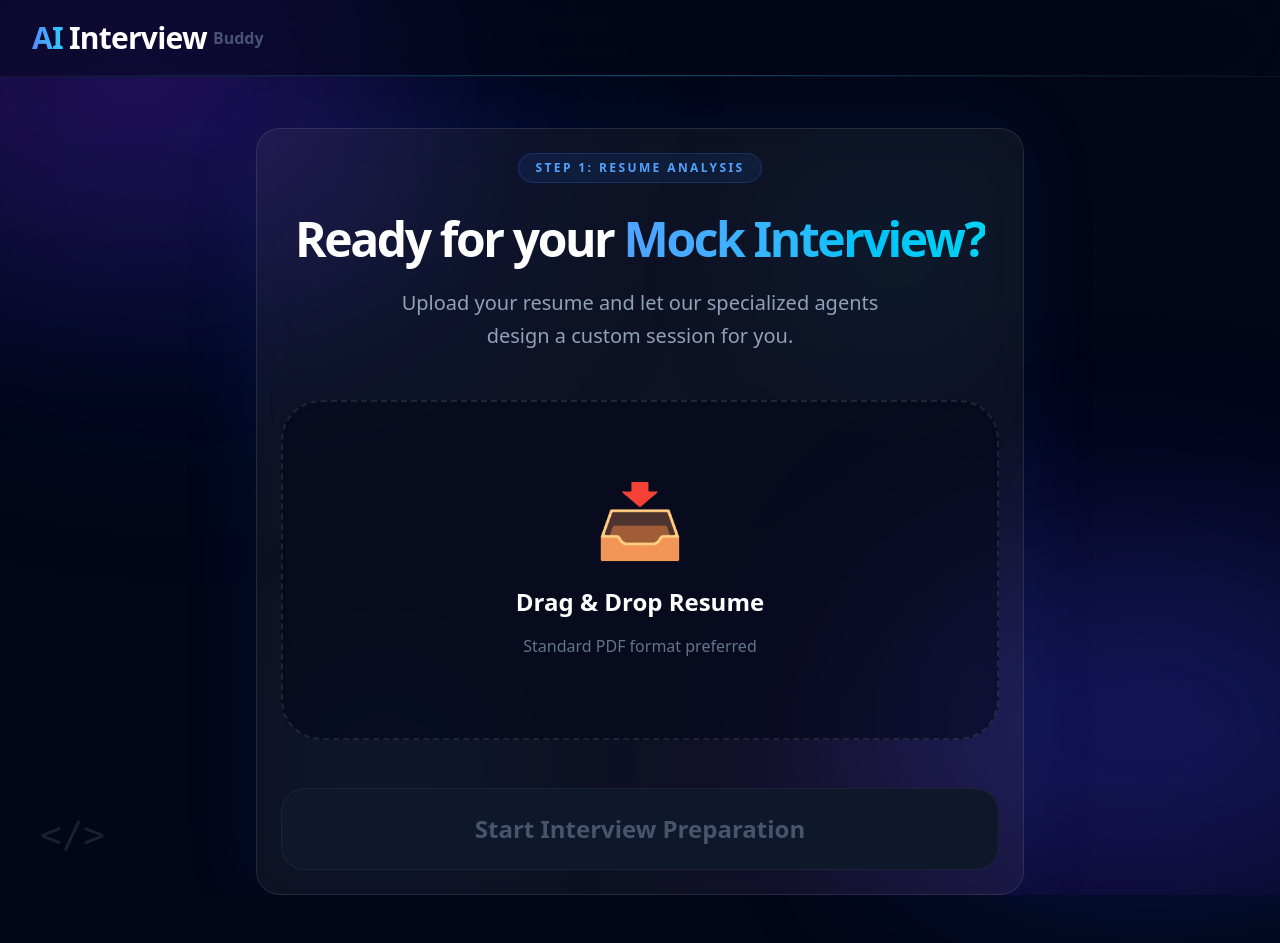
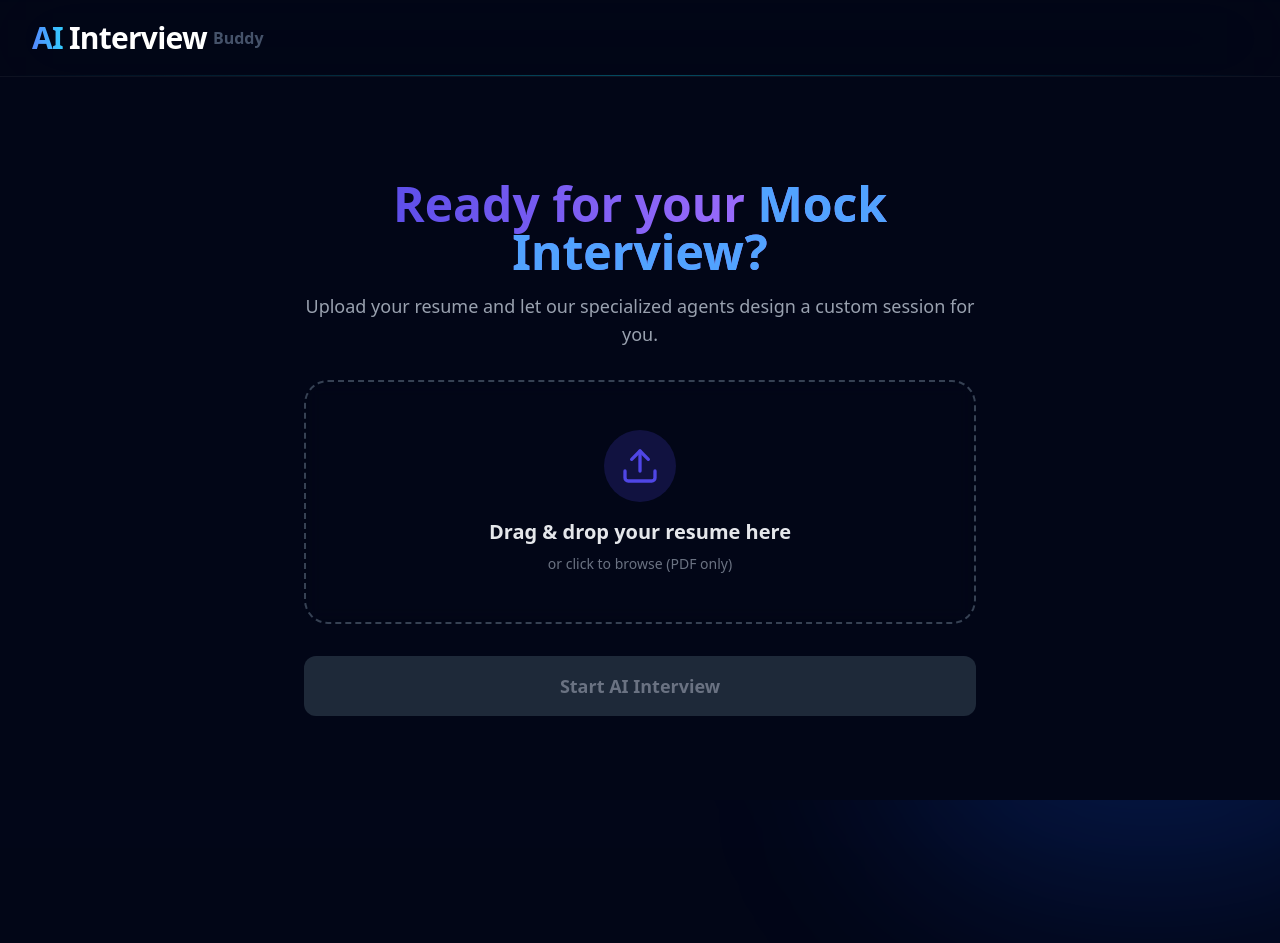
Before and after one commit to ranjan-18/AI-Interviewer, a React app in the folder frontend/: page /upload in a window 1280 px wide. After the commit the page ends 848 px from the top, so only its background shows below. Built offline with nearby package versions, Linux system fonts and the light colour scheme; the HTML template or start-up script is replaced by a standard one.

Commit message:
fix(backend): prevent startup crash

```diff
--- a/frontend/src/pages/UploadResumePage.jsx
+++ b/frontend/src/pages/UploadResumePage.jsx
@@ -1,165 +1,149 @@
-
 import React, { useState } from 'react';
+import { motion } from 'framer-motion';
+import { useDropzone } from 'react-dropzone';
+import { FileText, Upload, Loader2, AlertCircle } from 'lucide-react';
 import { useNavigate } from 'react-router-dom';
-import { motion, AnimatePresence } from 'framer-motion';
 import { uploadResume } from '../services/api';
 
-function UploadResumePage() {
+const UploadResumePage = () => {
     const [file, setFile] = useState(null);
-    const [uploading, setUploading] = useState(false);
-    const [error, setError] = useState('');
+    const [isLoading, setIsLoading] = useState(false);
+    const [error, setError] = useState(null);
     const navigate = useNavigate();
 
-    const handleFileChange = (e) => {
-        const selected = e.target.files[0];
-        if (selected && selected.type === 'application/pdf') {
-            setFile(selected);
-            setError('');
+    const onDrop = (acceptedFiles) => {
+        const selectedFile = acceptedFiles[0];
+        if (selectedFile?.type === 'application/pdf') {
+            setFile(selectedFile);
+            setError(null);
         } else {
             setError('Please upload a PDF file.');
         }
     };
 
+    const { getRootProps, getInputProps, isDragActive } = useDropzone({
+        onDrop,
+        accept: { 'application/pdf': ['.pdf'] },
+        multiple: false
+    });
+
     const handleUpload = async () => {
         if (!file) return;
-        setUploading(true);
+
+        setIsLoading(true);
+        setError(null);
+
         try {
-            const result = await uploadResume(file);
-            // Realistic AI Processing Simulation
-            setTimeout(() => {
-                navigate(`/interview/${result.resume_id}`);
-            }, 2500);
+            console.log("Starting upload for file:", file.name);
+            const response = await uploadResume(file);
+            console.log("Upload success:", response);
+            // Navigate to interview setup or start
+            navigate('/interview/setup', { state: { resumeId: response.resume_id, analysis: response.analysis } });
         } catch (err) {
-            console.error("Resume upload failed:", err);
+            console.error("Upload error caught in component:", err);
             let detail = "Please try again.";
+
             if (err.response) {
                 // Server responded with a status code outside 2xx range
+                console.error("Server Error Data:", err.response.data);
+                console.error("Server Error Status:", err.response.status);
                 detail = err.response.data?.detail || JSON.stringify(err.response.data) || `Status: ${err.response.status}`;
             } else if (err.request) {
                 // Request was made but no response received
+                console.error("No response received:", err.request);
                 detail = "No response from server. Check connection.";
             } else {
                 // Something happened in setting up the request
+                console.error("Request setup error:", err.message);
                 detail = err.message;
             }
-            setError(`Upload Failed: ${detail}`);
-            setUploading(false);
+
+            setError(`CRITICAL UPLOAD ERROR: ${detail}`);
+        } finally {
+            setIsLoading(false);
         }
     };
 
     return (
-        <div className="flex flex-col items-center justify-center relative overflow-hidden pt-32 container mx-auto px-6">
-
-            {/* Background Decos to match Landing */}
-            <div className="absolute inset-0 dots-pattern opacity-10" />
-            <div className="absolute top-[-10%] left-[-10%] w-[50%] h-[50%] bg-blue-600/10 blur-[120px] rounded-full" />
-            <div className="absolute bottom-[-10%] right-[-10%] w-[50%] h-[50%] bg-purple-600/10 blur-[120px] rounded-full" />
-
+        <div className="min-h-screen pt-24 px-4 flex flex-col items-center justify-center bg-background">
             <motion.div
-                initial={{ opacity: 0, scale: 0.95 }}
-                animate={{ opacity: 1, scale: 1 }}
-                className="w-full max-w-3xl glass-card rounded-[48px] p-16 relative overflow-hidden group shadow-[0_0_80px_rgba(37,99,235,0.1)] z-10"
+                initial={{ opacity: 0, y: 20 }}
+                animate={{ opacity: 1, y: 0 }}
+                className="max-w-2xl w-full space-y-8 text-center"
             >
-                {/* Scanning Laser Animation */}
-                {uploading && (
-                    <motion.div
-                        initial={{ top: "-10%" }}
-                        animate={{ top: "110%" }}
-                        transition={{ duration: 1.5, repeat: Infinity, ease: "linear" }}
-                        className="absolute left-0 right-0 h-1 bg-gradient-to-r from-transparent via-cyan-400 to-transparent z-20 shadow-[0_0_20px_rgba(34,211,238,0.8)]"
-                    />
-                )}
-
-                <div className="text-center relative z-10">
-                    <motion.div
-                        initial={{ y: -20, opacity: 0 }}
-                        animate={{ y: 0, opacity: 1 }}
-                        className="inline-block px-4 py-1.5 rounded-full bg-blue-500/10 border border-blue-500/20 text-blue-400 font-bold text-xs uppercase tracking-[0.2em] mb-8"
-                    >
-                        Step 1: Resume Analysis
-                    </motion.div>
-
-                    <h2 className="text-5xl font-[900] tracking-tighter text-white mb-6">
-                        Ready for your <span className="text-transparent bg-clip-text bg-gradient-to-r from-blue-400 to-cyan-400">Mock Interview?</span>
-                    </h2>
-                    <p className="text-slate-400 text-xl mb-12 max-w-lg mx-auto leading-relaxed">
+                <div className="space-y-4">
+                    <h1 className="text-4xl md:text-5xl font-bold bg-clip-text text-transparent bg-gradient-to-r from-primary to-purple-400">
+                        Ready for your <span className="text-blue-400">Mock Interview?</span>
+                    </h1>
+                    <p className="text-gray-400 text-lg">
                         Upload your resume and let our specialized agents design a custom session for you.
                     </p>
+                </div>
 
-                    <div className="relative group/zone">
-                        <input
-                            type="file"
-                            accept=".pdf"
-                            onChange={handleFileChange}
-                            className="absolute inset-0 w-full h-full opacity-0 cursor-pointer z-30"
-                            disabled={uploading}
-                        />
-                        <motion.div
-                            whileHover={{ scale: 1.02 }}
-                            whileTap={{ scale: 0.98 }}
-                            className="bg-slate-950/50 border-2 border-dashed border-white/10 rounded-[40px] p-20 transition-all group-hover/zone:border-cyan-500/50 group-hover/zone:bg-cyan-500/5 shadow-inner"
+                <div
+                    {...getRootProps()}
+                    className={`
+                        border-2 border-dashed rounded-3xl p-12 transition-all cursor-pointer bg-card/50 backdrop-blur-sm
+                        ${isDragActive ? 'border-primary bg-primary/10' : 'border-gray-700 hover:border-primary/50 hover:bg-card'}
+                        ${file ? 'border-green-500/50 bg-green-500/5' : ''}
+                    `}
                 >
-                            <div className="text-7xl mb-8 group-hover/zone:scale-110 transition-transform duration-500">
-                                {file ? "📑" : "📥"}
+                    <input {...getInputProps()} />
+                    <div className="flex flex-col items-center space-y-4">
+                        <div className={`p-4 rounded-full ${file ? 'bg-green-500/20 text-green-400' : 'bg-primary/20 text-primary'}`}>
+                            {file ? <FileText size={40} /> : <Upload size={40} />}
                         </div>
                         {file ? (
                             <div className="space-y-2">
-                                    <span className="text-cyan-400 text-2xl font-black block truncate px-6 leading-tight">{file.name}</span>
-                                    <span className="text-slate-500 font-medium">Click to replace file</span>
+                                <p className="text-xl font-semibold text-green-400">{file.name}</p>
+                                <p className="text-sm text-gray-500">Click to replace file</p>
                             </div>
                         ) : (
-                                <div className="space-y-4">
-                                    <span className="text-white text-2xl font-[800] block">Drag & Drop Resume</span>
-                                    <span className="text-slate-500 font-medium">Standard PDF format preferred</span>
+                            <div className="space-y-2">
+                                <p className="text-xl font-semibold text-gray-200">
+                                    {isDragActive ? "Drop your resume here" : "Drag & drop your resume here"}
+                                </p>
+                                <p className="text-sm text-gray-500">or click to browse (PDF only)</p>
                             </div>
                         )}
+                    </div>
+                </div>
+
+                {error && (
+                    <motion.div
+                        initial={{ opacity: 0 }}
+                        animate={{ opacity: 1 }}
+                        className="p-4 rounded-xl bg-red-500/10 border border-red-500/20 text-red-400 flex items-center justify-center space-x-2"
+                    >
+                        <AlertCircle size={20} />
+                        <span>{error}</span>
+                    </motion.div>
+                )}
+
+                <motion.button
+                    whileHover={{ scale: 1.02 }}
+                    whileTap={{ scale: 0.98 }}
+                    onClick={handleUpload}
+                    disabled={!file || isLoading}
+                    className={`
+                        w-full py-4 rounded-xl font-semibold text-lg transition-all
+                        ${!file || isLoading
+                            ? 'bg-gray-800 text-gray-500 cursor-not-allowed'
+                            : 'bg-gradient-to-r from-blue-600 to-indigo-600 text-white shadow-lg shadow-blue-500/25 hover:shadow-blue-500/40'}
+                    `}
+                >
+                    {isLoading ? (
+                        <span className="flex items-center justify-center space-x-2">
+                            <Loader2 className="animate-spin" />
+                            <span>Analyzing Profile...</span>
+                        </span>
+                    ) : (
+                        "Start AI Interview"
+                    )}
+                </motion.button>
             </motion.div>
         </div>
-
-                    <AnimatePresence>
-                        {error && (
-                            <motion.div
-                                initial={{ opacity: 0, height: 0 }}
-                                animate={{ opacity: 1, height: 'auto' }}
-                                exit={{ opacity: 0, height: 0 }}
-                                className="text-rose-400 font-bold mt-8 p-4 bg-rose-400/10 rounded-2xl border border-rose-400/20"
-                            >
-                                {error}
-                            </motion.div>
-                        )}
-                    </AnimatePresence>
-
-                    <motion.button
-                        whileHover={{ scale: 1.03 }}
-                        whileTap={{ scale: 0.97 }}
-                        onClick={handleUpload}
-                        disabled={!file || uploading}
-                        className={`mt-12 w-full py-6 rounded-3xl text-2xl font-[900] transition-all relative overflow-hidden
-              ${!file || uploading
-                                ? 'bg-slate-900 text-slate-600 cursor-not-allowed border border-white/5'
-                                : 'bg-gradient-to-r from-blue-700 to-blue-500 text-white shadow-[0_0_50px_rgba(37,99,235,0.4)] hover:shadow-[0_0_70px_rgba(37,99,235,0.6)]'
-                            }`}
-                    >
-                        {uploading ? (
-                            <div className="flex items-center justify-center gap-4">
-                                <div className="w-6 h-6 border-4 border-white border-t-transparent rounded-full animate-spin" />
-                                <span>AI Agents Analyzing...</span>
-                            </div>
-                        ) : "Start Interview Preparation"}
-                    </motion.button>
-                </div>
-
-                {/* Decorative elements */}
-                <div className="absolute top-0 right-0 w-64 h-64 bg-cyan-500/5 blur-[80px] -z-10 rounded-full" />
-                <div className="absolute bottom-0 left-0 w-64 h-64 bg-blue-500/5 blur-[80px] -z-10 rounded-full" />
-            </motion.div>
-
-            {/* Visual hints matching Landing */}
-            <div className="absolute bottom-10 left-10 opacity-20 hidden md:block group">
-                <div className="text-4xl font-mono text-white/50">&lt;/&gt;</div>
-            </div>
-        </div>
     );
-}
+};
 
 export default UploadResumePage;
```
Also changed, not shown: 2 other files (tests, documents, lock files or other folders). Lines whose indentation alone changed are shown as unchanged.
